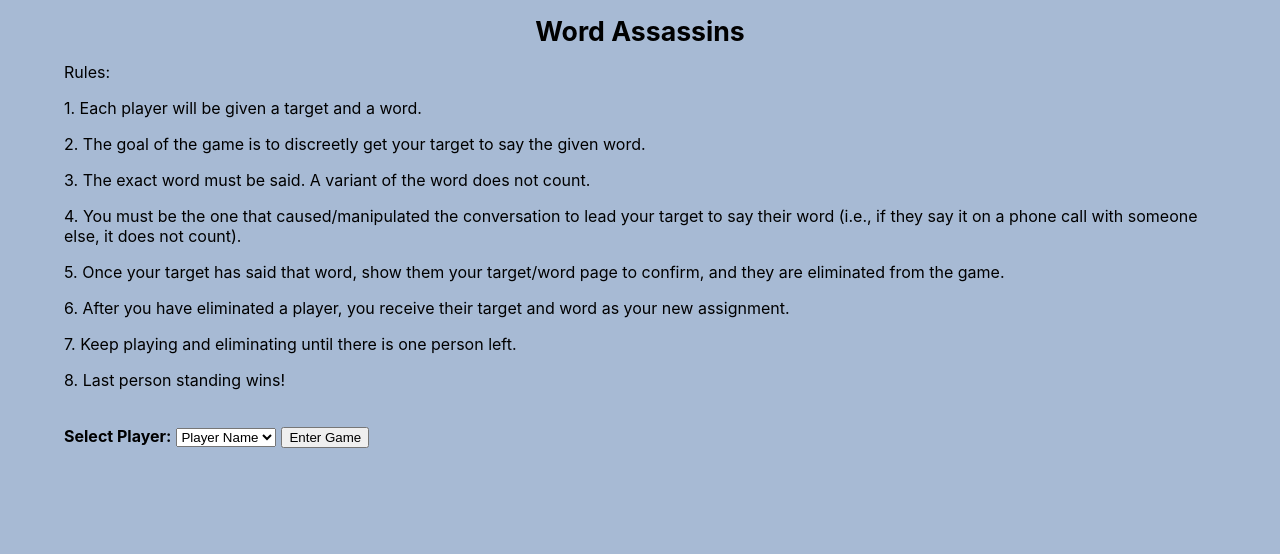
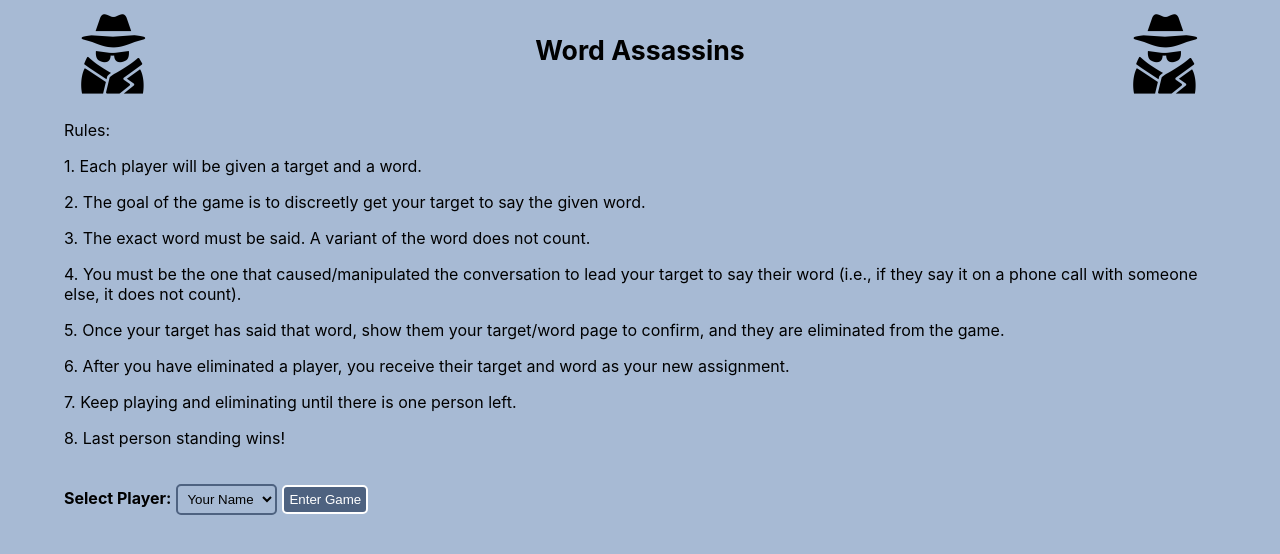
Before and after one commit to ethanyu27/ethan_web_home, a React (Create React App) app: page /#/partygame in a window 1280 px wide. Shown: the top 554 px of the page. Built offline with nearby package versions, Linux system fonts and the light colour scheme.

Commit message:
fix home page routing

```diff
--- a/src/App.tsx
+++ b/src/App.tsx
@@ -28,7 +28,7 @@ function App() {
     <HashRouter>
       <Routes>
         <Route path="/partygame" element={<WordAssassins/>}/>
-        {/* <Route path="/" element={mainView}/> */}
+        <Route path="/" element={mainView}/>
       </Routes>
     </HashRouter>
   );
--- a/src/party_game/GameDialog.tsx
+++ b/src/party_game/GameDialog.tsx
@@ -18,11 +18,11 @@ export function GameDialog(props: GameDialogProps) {
                 <br></br>
                 {props.dialogBody}
                 <div className={"Div-Center"}>
-                    {props.hasConfirm && <button style={{marginRight: "5px"}} onClick={() => {
+                    {props.hasConfirm && <button className={"Button Confirm-Button"} onClick={() => {
                         props.closeModal();
                         props.handleConfirm?.();
                     }}>Confirm</button>}
-                    <button onClick={() => props.closeModal()}>{props.hasConfirm ? "Cancel" : "Okay"}</button>
+                    <button className={"Button"} onClick={() => props.closeModal()}>{props.hasConfirm ? "Cancel" : "Okay"}</button>
                 </div>
             </div>
         </Modal>
--- a/src/party_game/WordAssassins.css
+++ b/src/party_game/WordAssassins.css
@@ -10,11 +10,26 @@
     flex-direction: column;
 }
 
+.Heading-Row {
+    display: flex;
+    flex-direction: row;
+    width: 100%;
+}
+
 .Heading-Label {
+    margin-top: auto;
+    margin-bottom: auto;
     padding: 15px;
     text-align: center;
     font-size: 20pt;
     font-weight: bold;
+    width: 100%;
+}
+
+.Heading-Image {
+    width: 15%;
+    max-width: 100px;
+    height: auto;
 }
 
 .Name-Label {
@@ -23,6 +38,27 @@
 }
 
 .Name-Field {
+    margin-right: 5px;
+    background-color: transparent;
+    color: black;
+    padding: 5px;
+    border-radius: 5px;
+    border-width: 2px;
+    border-color: rgb(78, 98, 128);
+}
+
+.Button {
+    background-color: rgb(78, 98, 128);
+    color: white;
+    padding: 5px;
+    border-radius: 5px;
+    border-width: 2px;
+    border-style: solid;
+    border-color: white;
+}
+
+.Confirm-Button {
+    background-color: red;
     margin-right: 5px;
 }
 
@@ -35,6 +71,8 @@
     flex-direction: column;
     padding: 15px;
     border-radius: 10px;
+    max-height: 80%;
+    overflow-y: auto;
 }
 
 .Dialog-Label {
@@ -57,3 +95,8 @@
 .Player-Button {
     margin: 5px;
 }
+
+.Cursive {
+    font-size: 20pt;
+    font-family: 'Brush Script MT', cursive;
+}
--- a/src/party_game/WordAssassins.tsx
+++ b/src/party_game/WordAssassins.tsx
@@ -1,6 +1,7 @@
 import React from 'react';
 import './WordAssassins.css';
 import Players from './players.json';
+import Agent from './Agent.png';
 
 import { GameDialog } from './GameDialog';
 
@@ -23,7 +24,7 @@ const NAMES = Object.keys(PLAYER_DATA);
 const BLANK_TARGET = {target: "", word: ""};
 
 export function WordAssassins() {
-    const options = [(<option disabled selected>Player Name</option>), ...NAMES.map(opt => (<option>{opt}</option>))];
+    const options = [(<option disabled selected>Your Name</option>), ...NAMES.map(opt => (<option>{opt}</option>))];
     const rules = RULES.map((line, ind) => (<p>{`${ind + 1}. ${line}`}</p>));
 
     const [name, setName] = React.useState<string>("");
@@ -93,13 +94,15 @@ export function WordAssassins() {
         <div>
             <label className={"Name-Label"}>Select Player:</label>
             <select className={"Name-Field"} children={options} onChange={e => setName(e.target.value)}/>
-            <button onClick={handleEnter}>Enter Game</button>
+            <button className={"Button"} onClick={handleEnter}>Enter Game</button>
         </div>
     </>);
 
     const playerContent = (<>
         <div className={"Div-Center"}>
-            <p>Special Agent {name}, you have been given the following assignment:</p>
+            <p className={"Cursive"}>
+                Special Agent {name}, your mission, should you choose to accept it, is to eliminate
+                your target assigned below:</p>
         </div>
         <div className={"Div-Center"}>
             <label className={"Player-Label"}>{`Target: ${targetData.target}`}</label>
@@ -107,15 +110,20 @@ export function WordAssassins() {
         </div>
         <br></br>
         <div className={"Div-Center"}>
-            <button className={"Player-Button"} onClick={showRules}>Rules</button>
-            <button className={"Player-Button"} onClick={handleElimination}>Player Eliminated</button>
+            <button className={"Button Player-Button"} onClick={showRules}>Rules</button>
+            <button className={"Button Player-Button"} onClick={handleElimination}>Player Eliminated</button>
         </div>
     </>);
 
     return (
         <div className={"Game-Background"}>
             <div className={"Game-Content"}>
-                <label className={"Heading-Label"}>Word Assassins</label>
+                <div className={"Heading-Row"}>
+                    <img className={"Heading-Image"} src={Agent} alt={"Agent"}/>
+                    <label className={"Heading-Label"}>Word Assassins</label>
+                    <img className={"Heading-Image"} src={Agent} alt={"Agent"}/>
+                </div>
+                <br/>
                 {instructionMode ? instructionContent : playerContent}
             </div>
             <GameDialog
--- a/src/party_game/players.json
+++ b/src/party_game/players.json
@@ -1,7 +1,8 @@
 {
-    "Brian": { "target": "Ethan", "word": "Attachment"},
-    "Truelian": { "target": "Brian", "word": "Library"},
-    "Ethan": { "target": "Claire", "word": "Princess"},
-    "Elissa": { "target": "Truelian", "word": "Midnight"},
-    "Claire": { "target": "Elissa", "word": "China"}
+    "Brian": { "target": "Ethan", "word": "pristine"},
+    "Truelian": { "target": "Brian", "word": "serendipity"},
+    "Ethan": { "target": "Claire", "word": "tranquility"},
+    "Elissa": { "target": "Truelian", "word": "eclectic"},
+    "Claire": { "target": "Tony", "word": "ripple"},
+    "Tony": { "target": "Elissa", "word": "elixir"}
 }
```
Also changed, not shown: src/party_game/Agent.png (added), 11 other files (tests, documents, lock files or other folders).
